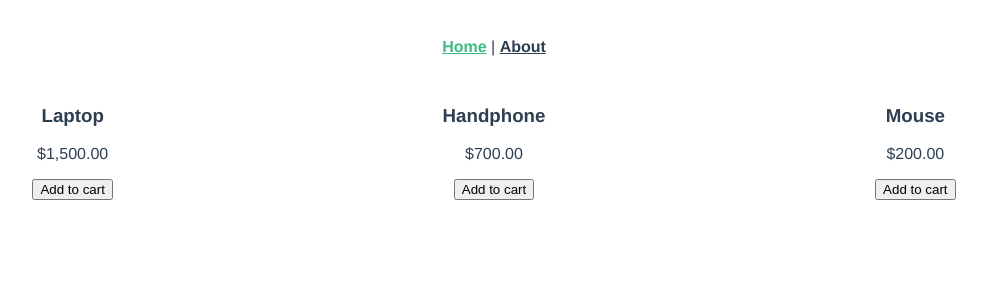
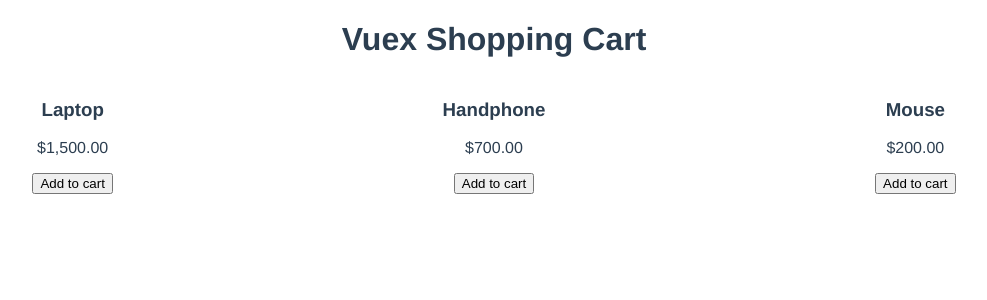
Before and after one commit to gravitano/gits-class-vuex, a Vue app: page / in a window 1280 px wide. Shown: the top 300 px of the page, without its empty margins (146-1133 px from the left). Built offline with nearby package versions, Linux system fonts and the light colour scheme.

Commit message:
hide menu & added title

```diff
--- a/src/App.vue
+++ b/src/App.vue
@@ -1,9 +1,10 @@
 <template>
   <div id="app">
-    <div id="nav">
-      <router-link to="/">Home</router-link> |
-      <router-link to="/about">About</router-link>
-    </div>
+    <h1>Vuex Shopping Cart</h1>
+    <!--    <div id="nav">-->
+    <!--      <router-link to="/">Home</router-link> |-->
+    <!--      <router-link to="/about">About</router-link>-->
+    <!--    </div>-->
     <router-view />
   </div>
 </template>
```
